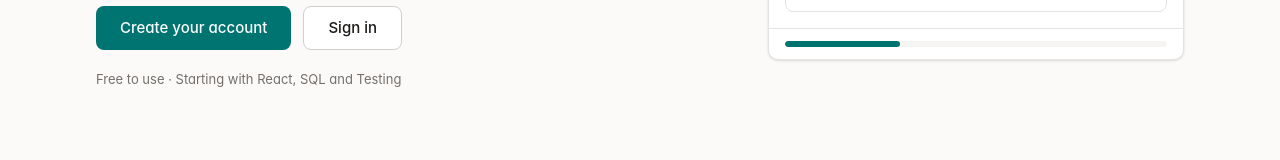
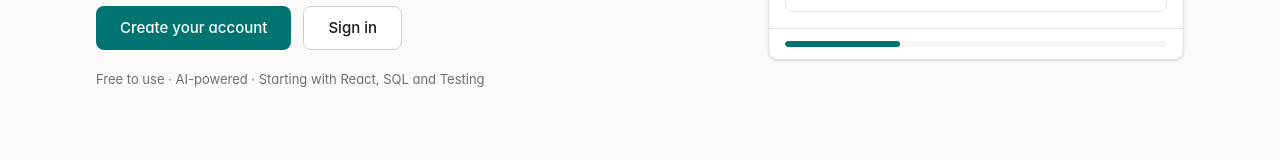
Before and after one commit to Tractorul-s-SkillPath/skillpath, a Next.js app: page / in a window 1280 px wide. Shown: the part 503-663 px from the top of the page. Built offline with nearby package versions, Linux system fonts and the light colour scheme; no server answers.

Commit message:
Adds AI-powered text in landing page

```diff
--- a/components/marketing/hero.tsx
+++ b/components/marketing/hero.tsx
@@ -71,7 +71,7 @@ export function Hero() {
                          * 4.5:1 AA minimum. Subtle is for de-emphasis inside a card that
                          * already has context, not for a line someone has to read. */}
                         <p className="mt-5 text-[0.8125rem] text-muted-foreground">
-                            Free to use · Starting with React, SQL and Testing
+                            Free to use · AI-powered · Starting with React, SQL and Testing
                         </p>
                     </div>
 
```
